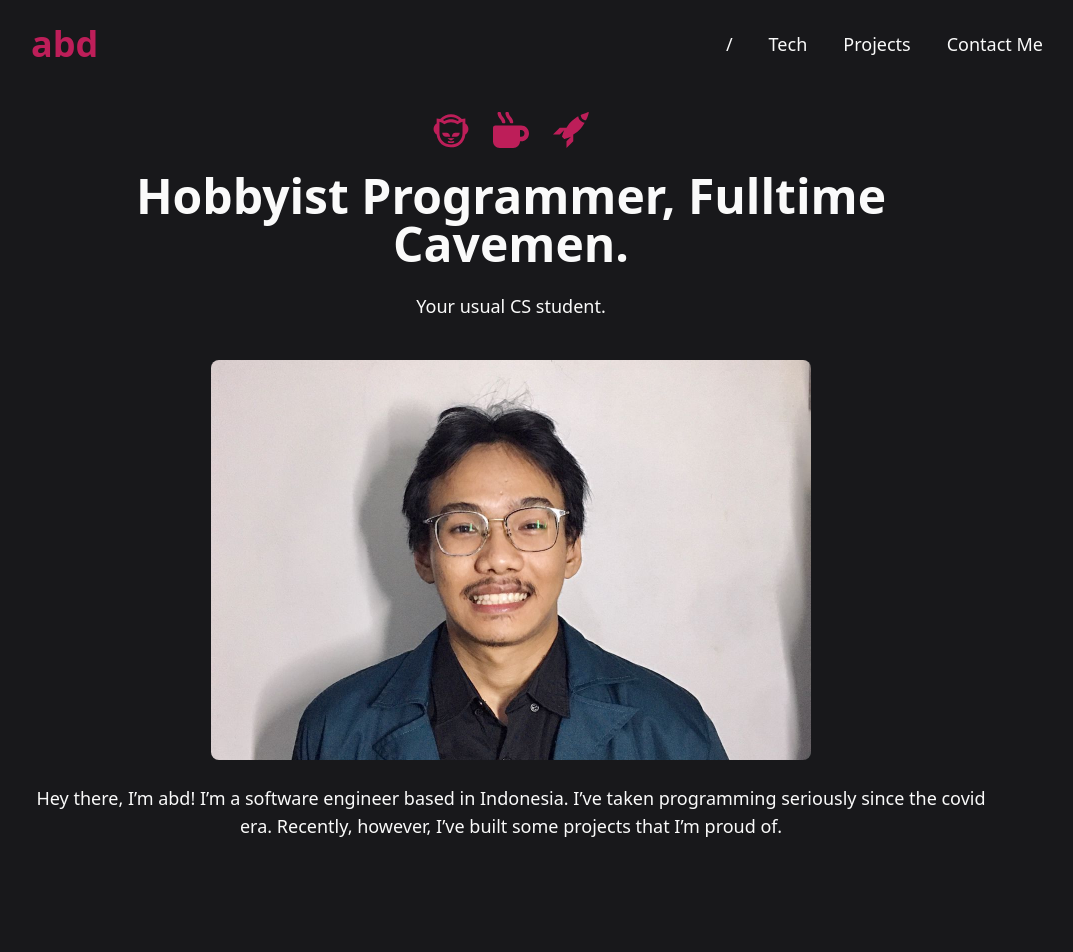
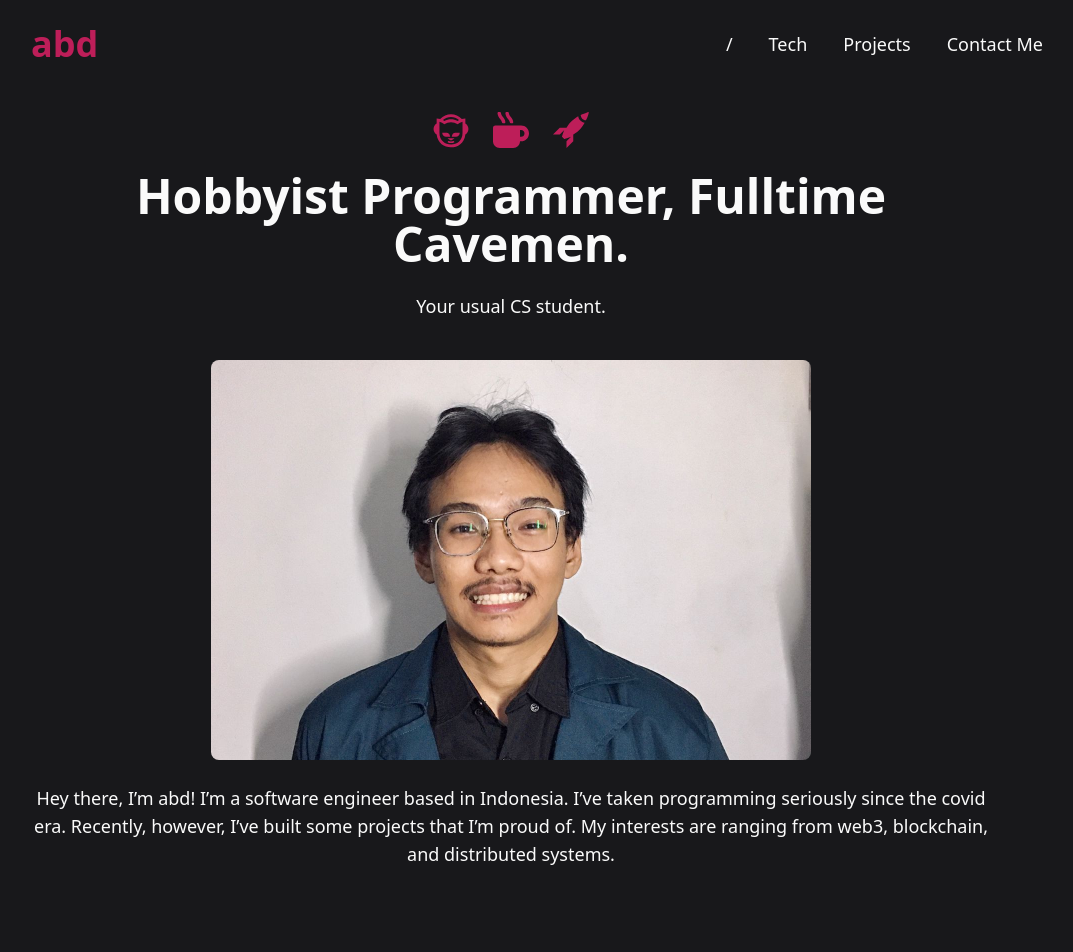
Before and after one commit to 0xzre/profile, a React (Vite) app in the folder client/: page / in a window 1280 px wide. Shown: the top 952 px of the page, without its empty margins (129-1202 px from the left). Built offline with nearby package versions, Linux system fonts and the light colour scheme.

Commit message:
fix description

```diff
--- a/client/src/App.tsx
+++ b/client/src/App.tsx
@@ -85,7 +85,7 @@ function App() {
           <p className="text-center text-lg">
             Hey there, I’m abd! I’m a software engineer based in Indonesia. I’ve
             taken programming seriously since the covid era. Recently, however,
-            I’ve built some projects that I’m proud of.
+            I’ve built some projects that I’m proud of. My interests are ranging from web3, blockchain, and distributed systems.
           </p>
         </div>
         <div id="tech" className="space-y-8 flex flex-col">
```
